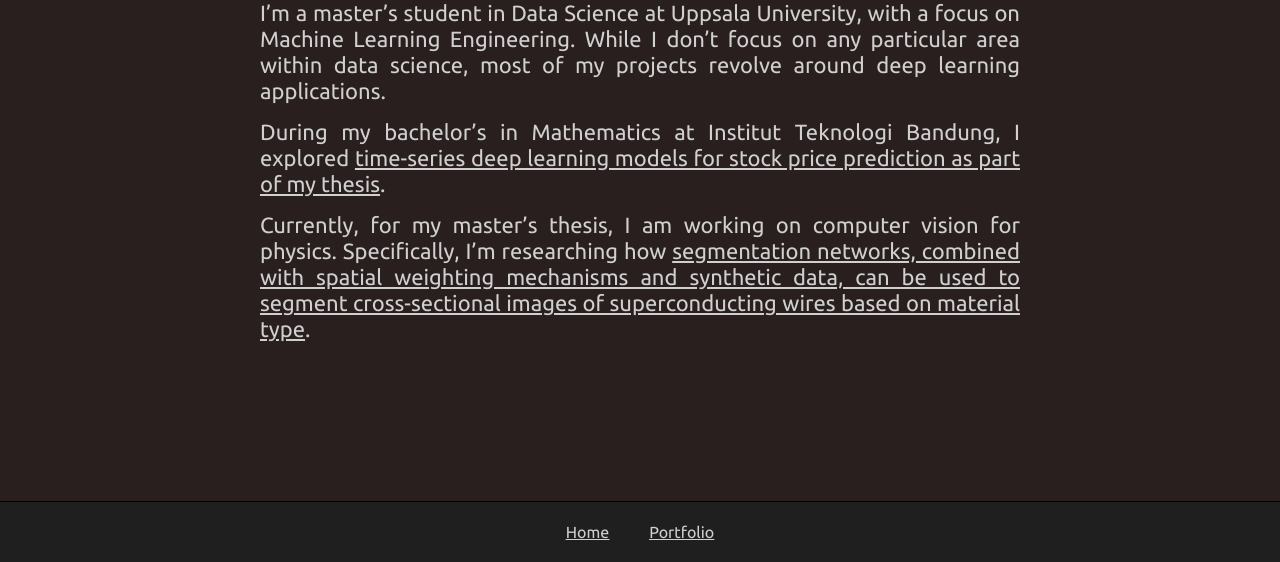
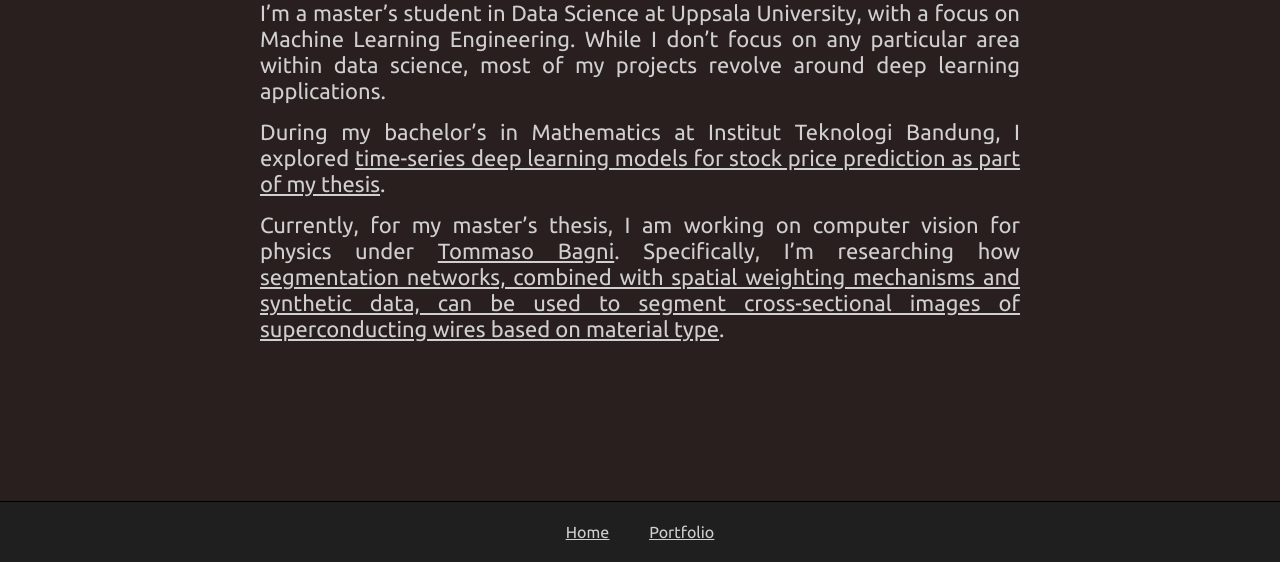
Before and after one commit to mjorrico/webapp, a Flask app: page /about in a window 1280 px wide. Shown: the part 238-800 px from the top of the page. Run offline with Flask 3, Linux system fonts and the light colour scheme.

Commit message:
idk what changed

```diff
--- a/natural_sql/templates/about.html
+++ b/natural_sql/templates/about.html
@@ -46,7 +46,7 @@
         >.
         <div style="padding-bottom: 15px"></div>
         Currently, for my master’s thesis, I am working on computer vision
-        for physics. Specifically, I’m researching how
+	for physics under <a target="_blank" href="https://www.uu.se/en/contact-and-organisation/staff?query=N22-2739">Tommaso Bagni</a>. Specifically, I’m researching how
         <a target="_blank" href="https://github.com/mjorrico/PySuperwire"
           >segmentation networks, combined with spatial weighting mechanisms and
           synthetic data, can be used to segment cross-sectional images of
```
Also changed, not shown: natural_sql/static/styles/homepage_default.css (line endings or trailing spaces), 1 other file.
